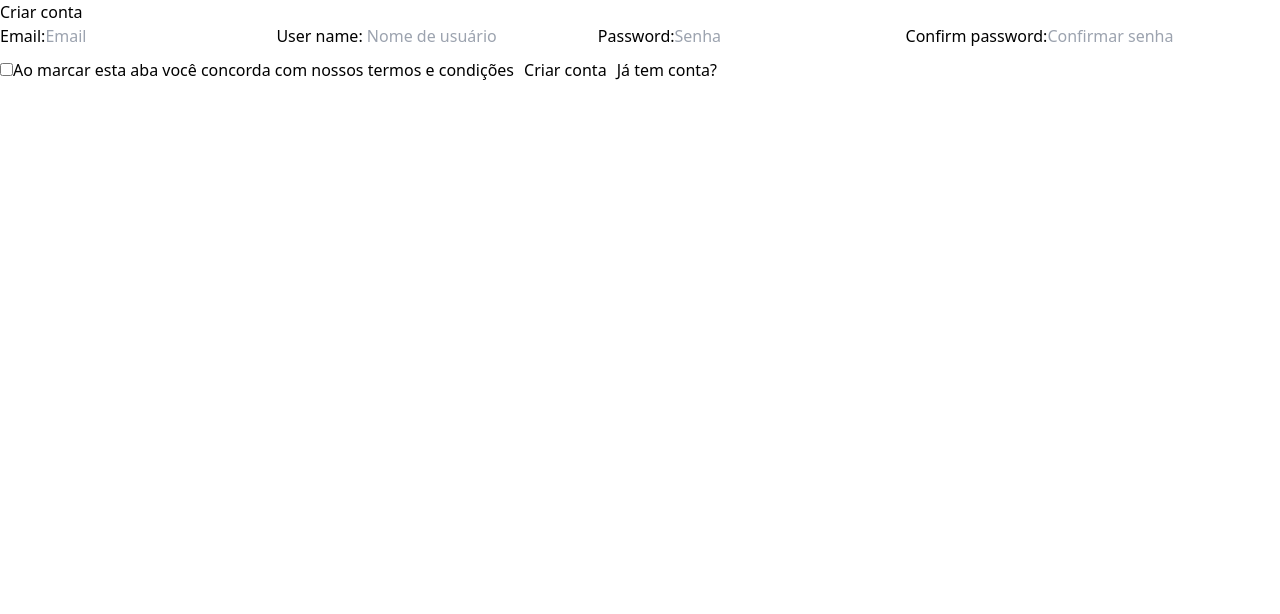
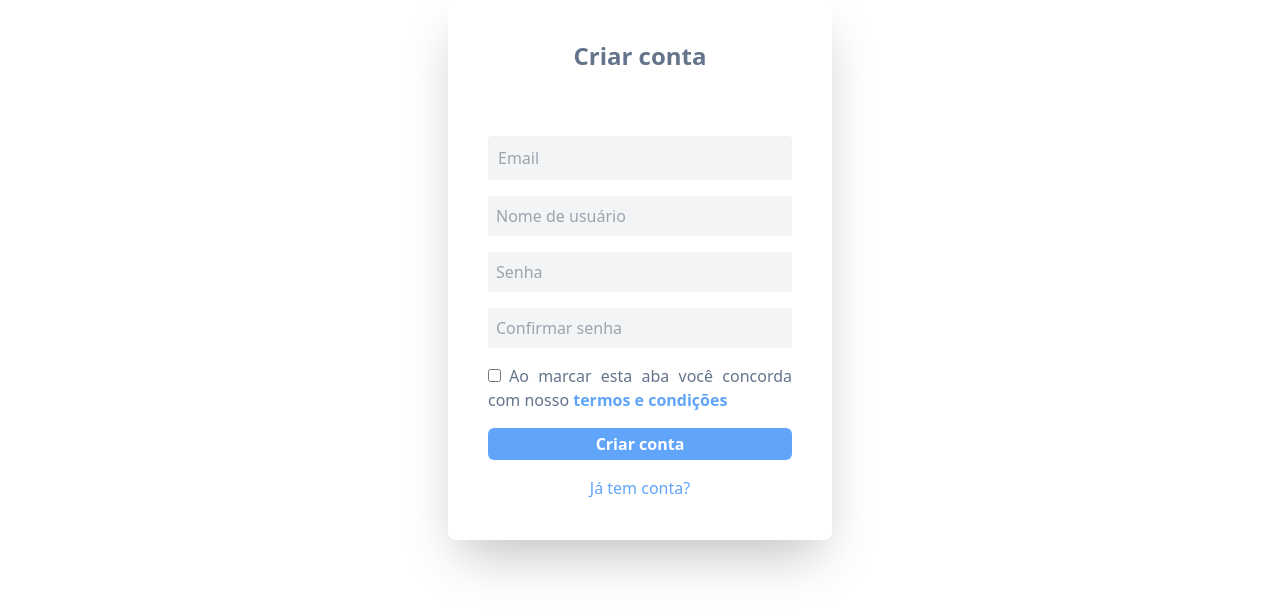
Before and after one commit to Igor-CA/mern-auth-code, a React (Create React App) app in the folder client/: page /signup in a window 1280 px wide. Shown: the top 614 px of the page. Built offline with nearby package versions, Linux system fonts and the light colour scheme.

Commit message:
Changes to style using tailwindCSS

```diff
--- a/client/src/pages/SignupPage.jsx
+++ b/client/src/pages/SignupPage.jsx
@@ -28,12 +28,13 @@ export default function SignupPage() {
 				headers: {
 					Authorization: process.env.REACT_APP_API_KEY,
 				},
-				url: `/api/user/signup`,
+				url: `/signup`,
 			});
 			navigate("/login");
 		} catch (error) {
 			const customErrorMessage = error.response.data.message;
 			setErrors((prevErrors) => [...prevErrors, customErrorMessage]);
+
 
 			setTimeout(() => {
 				setErrors([]);
@@ -43,11 +44,11 @@ export default function SignupPage() {
 
 	const renderErrorsMessage = () => {
 		return (
-			<div className="errors-message">
+			<div className="bg-red-100 rounded-md border border-red-400 fixed top-2 right-1/2 translate-x-1/2">
 				<div>
 					{errors.map((erro, index) => {
 						return (
-							<p key={index} className="errors-message__error">
+							<p key={index} className="text-red-400 px-10 py-1 font-semibold">
 								{erro}
 							</p>
 						);
@@ -105,16 +106,16 @@ export default function SignupPage() {
 	};
 
 	return (
-		<div className="">
-			<h1 className="">Criar conta</h1>
+		<div className="mx-auto mb-2 bg-white rounded-lg w-full max-w-sm text-center text-slate-500 shadow-2xl p-10">
+			<h1 className="text-2xl font-bold pb-12">Criar conta</h1>
 			<form
 				method="post"
-				className="autentication-form"
+				className="space-y-4 flex flex-col"
 				onSubmit={(e) => {
 					handleSubmit(e);
 				}}
 			>
-				<label htmlFor="email" className="autentication-form__label">
+				<label htmlFor="email" className="hidden">
 					Email:
 				</label>
 				<input
@@ -122,7 +123,7 @@ export default function SignupPage() {
 					name="email"
 					placeholder="Email"
 					id="email"
-					className="autentication-form__input"
+					className="bg-gray-100 p-2.5 rounded"
 					onChange={(e) => {
 						handleChange(e);
 					}}
@@ -131,7 +132,7 @@ export default function SignupPage() {
 					}}
 					required
 				/>
-				<label htmlFor="username" className="autentication-form__label">
+				<label htmlFor="username" className="hidden">
 					User name:{" "}
 				</label>
 				<input
@@ -139,7 +140,7 @@ export default function SignupPage() {
 					name="username"
 					placeholder="Nome de usuário"
 					id="username"
-					className="autentication-form__input"
+					className="bg-gray-100 p-2 rounded"
 					onChange={(e) => {
 						handleChange(e);
 					}}
@@ -150,7 +151,7 @@ export default function SignupPage() {
 					pattern="^[A-Za-z0-9]{3,16}$"
 					maxLength="16"
 				/>
-				<label htmlFor="password" className="autentication-form__label">
+				<label htmlFor="password" className="hidden">
 					Password:
 				</label>
 				<input
@@ -158,7 +159,7 @@ export default function SignupPage() {
 					name="password"
 					placeholder="Senha"
 					id="password"
-					className="autentication-form__input"
+					className="bg-gray-100 p-2 rounded"
 					onChange={(e) => {
 						handleChange(e);
 					}}
@@ -169,7 +170,7 @@ export default function SignupPage() {
 					pattern="^(?=.*[0-9])(?=.*[a-zA-Z])(?=.*[!@#$%^&*])[a-zA-Z0-9!@#$%^&*]{8,20}$"
 					minLength="8"
 				/>
-				<label htmlFor="confirm-password" className="autentication-form__label">
+				<label htmlFor="confirm-password" className="hidden">
 					Confirm password:
 				</label>
 				<input
@@ -177,7 +178,7 @@ export default function SignupPage() {
 					name="confirm-password"
 					placeholder="Confirmar senha"
 					id="confirm-password"
-					className="autentication-form__input"
+					className="bg-gray-100 p-2 rounded"
 					onChange={(e) => {
 						handleChange(e);
 					}}
@@ -187,12 +188,12 @@ export default function SignupPage() {
 					required
 					pattern={formData.password}
 				/>
-				<label htmlFor="tos-checkbox" className="form__label--visible">
+				<label htmlFor="tos-checkbox" className="text-justify">
 					<input
 						type="checkbox"
 						name="tos-checkbox"
 						id="tos-checkbox"
-						className=""
+						className="mr-2"
 						required
 						onInvalid={(e) => {
 							handleInvalid(e);
@@ -201,15 +202,12 @@ export default function SignupPage() {
 							handleChange(e);
 						}}
 					/>
-					Ao marcar esta aba você concorda com nossos{" "}
-					<Link to={"/tos"} className="autentication-form__link">
-						termos e condições
-					</Link>
+					Ao marcar esta aba você concorda com nosso <strong className="font-semibold text-blue-400 cursor-pointer">termos e condições</strong>
 				</label>
-				<button className="button" style={{ margin: "10px" }}>
+				<button className="bg-blue-400 text-white p-1 w-full font-semibold rounded-md">
 					Criar conta
 				</button>
-				<Link to={"/login"} className="autentication-form__link">
+				<Link to={"/login"} className="text-blue-400">
 					Já tem conta?
 				</Link>
 			</form>
```
